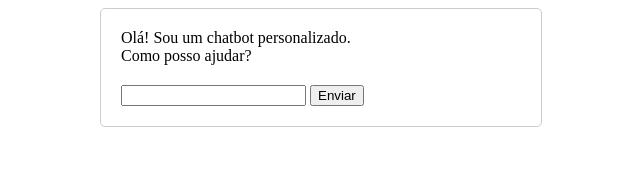
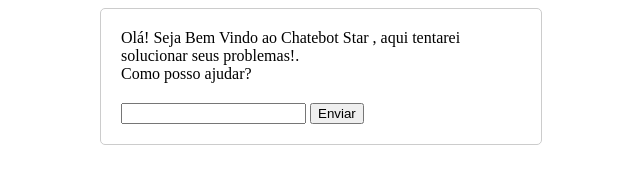
Before and after one commit to MoisesWillianCorreia/chatbot, a website: page public/index.html in a window 1280 px wide. Shown: the whole page, without its empty margins (319-959 px from the left). Drawn offline with Linux system fonts and the light colour scheme.

Commit message:
Update index.html

```diff
--- a/public/index.html
+++ b/public/index.html
@@ -32,7 +32,7 @@
 <body>
   <div class="chat-container">
     <div class="message">
-      <div class="bot-message">Olá! Sou um chatbot personalizado.</div>
+      <div class="bot-message">Olá! Seja Bem Vindo ao Chatebot Star , aqui tentarei solucionar seus problemas!.</div>
       <div>Como posso ajudar?</div>
     </div>
     <div id="chat-messages"></div>
```
